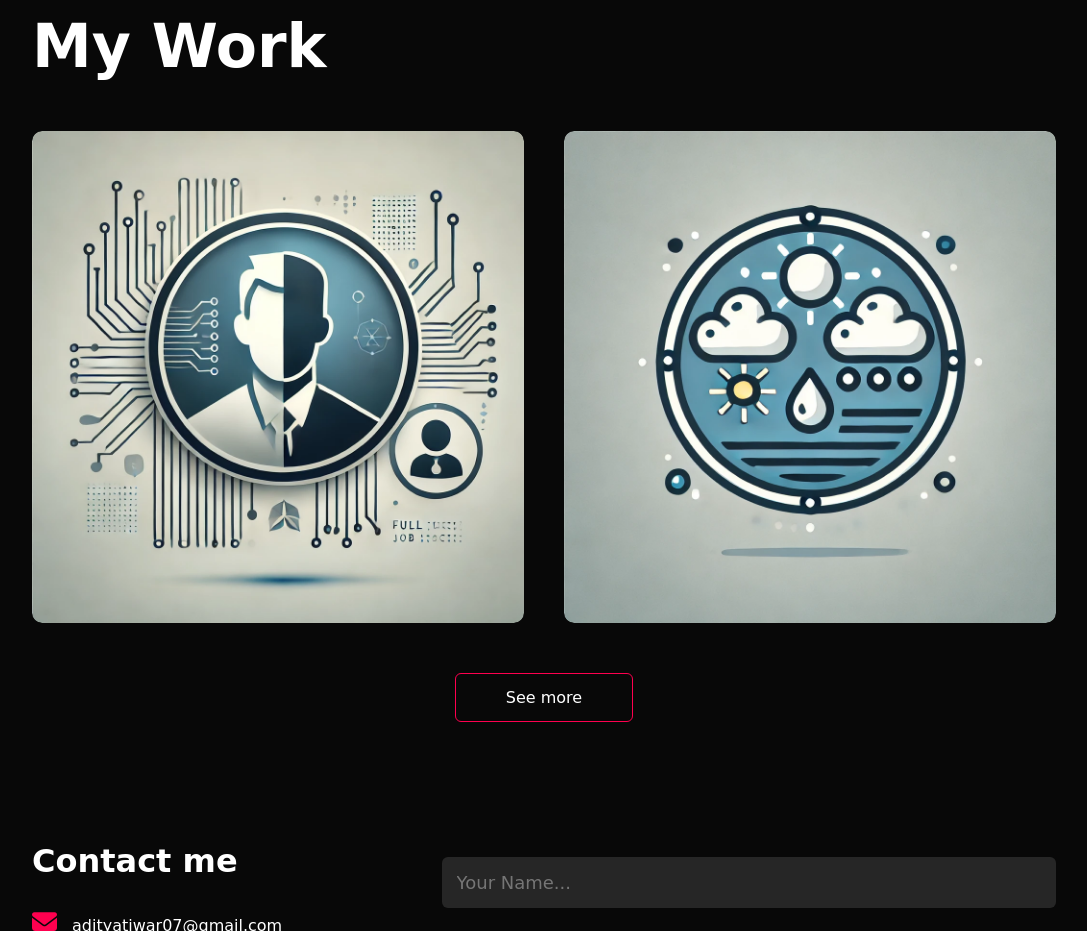
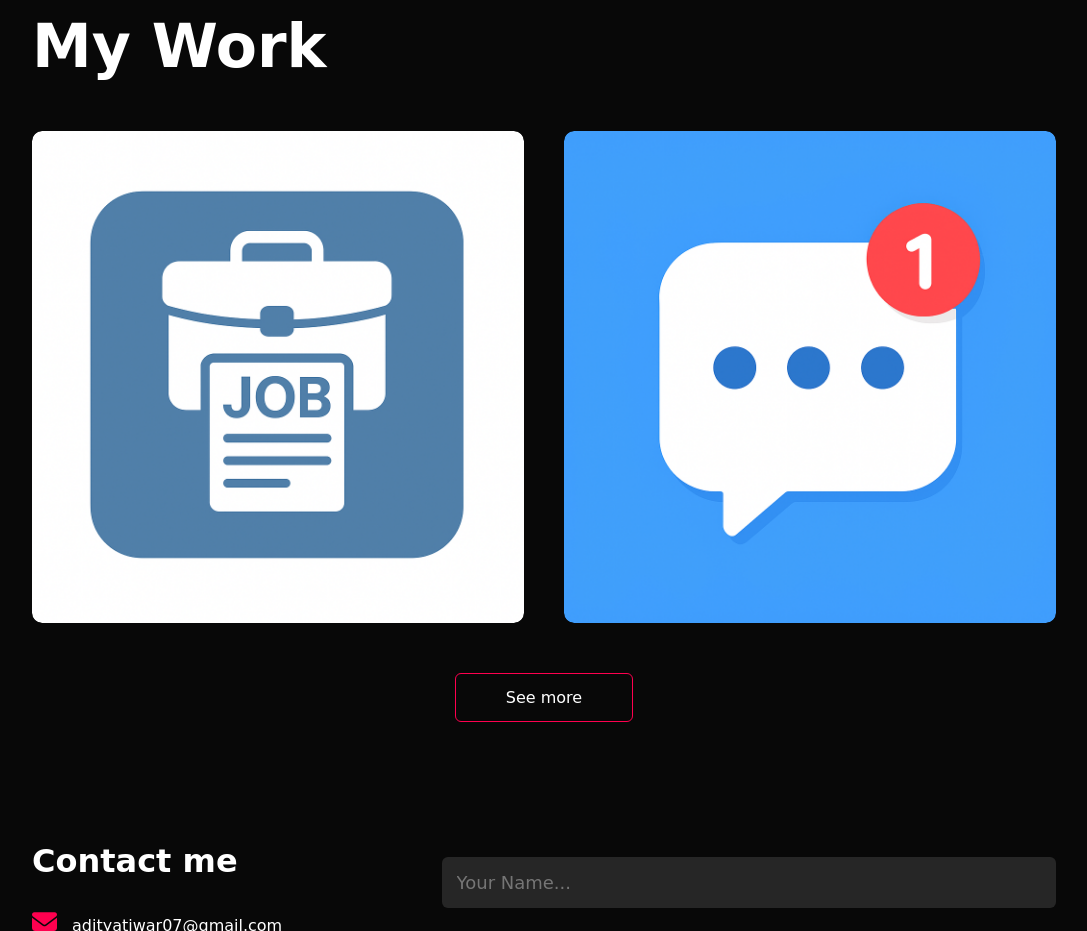
Before and after one commit to aditiwari07/Resume-website, a plain HTML site: page index.html in a window 1280 px wide. Shown: the part 2100-3031 px from the top of the page, without its empty margins (96-1183 px from the left). Drawn offline with Linux system fonts and the light colour scheme.

Commit message:
Update index.html

```diff
--- a/index.html
+++ b/index.html
@@ -93,7 +93,7 @@
             <h1 class="sub-title">My Work</h1>
             <div class="work-list">
                 <div class="work">
-                    <img src="images/job.webp" alt="">
+                    <img src="https://github.com/aditiwari07/Resume-website/raw/main/images/ChatGPT%20Image%20Aug%2030%2C%202025%2C%2003_01_06%20PM.png" alt="">
                     <div class="layer">
                         <h3>Job Portal</h3>
                         <p>Developed a Full Stack Job Portal using the MERN stack (MongoDB, Express.js, React.js, Node.js). The platform features secure user authentication with JWT, enables job listings for employers, and allows job seekers to upload resumes and create profiles. Includes advanced search and filtering options, application tracking for users, and a centralized admin dashboard for managing platform activity and analytics.</p>
@@ -101,11 +101,11 @@
                     </div>
                 </div>
                 <div class="work">
-                    <img src="images/weather.webp" alt="">
+                    <img src="https://github.com/aditiwari07/Resume-website/raw/main/images/ChatGPT%20Image%20Aug%2030%2C%202025%2C%2002_56_45%20PM.png" alt="">
                     <div class="layer">
                         <h3>Chat App</h3>
                         <p>Developed a real-time Chat Application using the MERN stack (MongoDB, Express.js, React.js, Node.js) with Socket.IO integration for instant messaging. Features include secure user authentication with JWT, individual and group chats, message notifications, and media sharing. Includes a responsive UI, message history storage, and an admin panel to manage users and monitor conversations.</p>
-                        <a href="https://aditiwari07.github.io/Weather-App/" target="_blank"><i class="fa-solid fa-arrow-up-right-from-square"></i></a>
+                        <a href="https://chat-app-project-aafb.onrender.com/" target="_blank"><i class="fa-solid fa-arrow-up-right-from-square"></i></a>
                     </div>
                 </div>
             </div>
```
